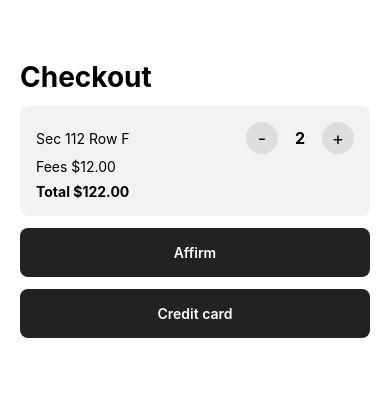
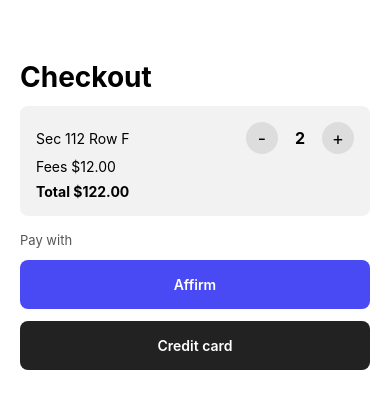
Before and after one commit to AdamTyler/Gametime-checkout, a React Native app: screen / in a window 390 px wide. Shown: the top 408 px of the page. Built offline with nearby package versions, Linux system fonts and the light colour scheme.

Commit message:
feat(ui): polish

```diff
--- a/src/ui/CheckoutScreen.tsx
+++ b/src/ui/CheckoutScreen.tsx
@@ -1,5 +1,13 @@
 import { useState } from 'react';
-import { Pressable, StyleSheet, Text, View } from 'react-native';
+import {
+  KeyboardAvoidingView,
+  Platform,
+  Pressable,
+  ScrollView,
+  StyleSheet,
+  Text,
+  View,
+} from 'react-native';
 import { evaluateEligibility } from '../domain/eligibility';
 import { useDevice } from '../payments/useDevice';
 import { usePayment } from '../payments/usePayment';
@@ -38,7 +46,14 @@
   console.log('Checkout Screen: state', state);
 
   return (
-    <View style={styles.screen}>
+    <KeyboardAvoidingView
+      style={styles.screen}
+      behavior={Platform.OS === 'ios' ? 'padding' : undefined}
+    >
+      <ScrollView
+        contentContainerStyle={styles.content}
+        keyboardShouldPersistTaps='handled'
+      >
         <Pressable onLongPress={() => setDevOpen(true)}>
           <Text style={styles.title}>Checkout</Text>
         </Pressable>
@@ -67,14 +82,24 @@
             </View>
           </View>
           <Text>Fees ${(order.feeCents / 100).toFixed(2)}</Text>
-        <Text style={styles.total}>Total ${(totalCents / 100).toFixed(2)}</Text>
+          <Text style={styles.total}>
+            Total ${(totalCents / 100).toFixed(2)}
+          </Text>
         </View>
 
-      {!device && <Text style={styles.muted}>Checking payment options...</Text>}
+        {!device && (
+          <Text style={styles.muted}>Checking payment options...</Text>
+        )}
+
+        <Text style={styles.section}>Pay with</Text>
 
         {canUse('apple_pay') && (
           <Pressable
-          style={styles.method}
+            style={[
+              styles.method,
+              styles.applePay,
+              busy && styles.methodDisabled,
+            ]}
             disabled={busy}
             onPress={() => pay('apple_pay', presentWalletSheet)}
           >
@@ -84,17 +109,27 @@
 
         {canUse('google_pay') && (
           <Pressable
-          style={styles.method}
+            style={[
+              styles.method,
+              styles.googlePay,
+              busy && styles.methodDisabled,
+            ]}
             disabled={busy}
             onPress={() => pay('google_pay', presentWalletSheet)}
           >
-          <Text style={styles.methodText}>Google Pay</Text>
+            <Text style={[styles.methodText, styles.googlePayText]}>
+              Google Pay
+            </Text>
           </Pressable>
         )}
 
         {canUse('affirm') && (
           <Pressable
-          style={styles.method}
+            style={[
+              styles.method,
+              styles.affirm,
+              busy && styles.methodDisabled,
+            ]}
             disabled={busy}
             onPress={() => pay('affirm', presentAffirm)}
           >
@@ -152,17 +187,20 @@
           device={device}
           eligibility={eligibility}
         />
-    </View>
+      </ScrollView>
+    </KeyboardAvoidingView>
   );
 }
 
 const styles = StyleSheet.create({
   screen: {
     flex: 1,
+    backgroundColor: '#fff',
+  },
+  content: {
     padding: 20,
     paddingTop: 60,
     gap: 12,
-    backgroundColor: '#fff',
   },
   title: {
     fontSize: 28,
@@ -225,4 +263,26 @@
     minWidth: 20,
     textAlign: 'center',
   },
+  applePay: {
+    backgroundColor: '#000',
+  },
+  googlePay: {
+    backgroundColor: '#fff',
+    borderWidth: 1,
+    borderColor: '#ccc',
+  },
+  googlePayText: {
+    color: '#073e12',
+  },
+  affirm: {
+    backgroundColor: '#4a4af4',
+  },
+  methodDisabled: {
+    opacity: 0.4,
+  },
+  section: {
+    fontSize: 13,
+    color: '#555',
+    marginTop: 4,
+  },
 });
```
Lines whose indentation alone changed are shown as unchanged.
